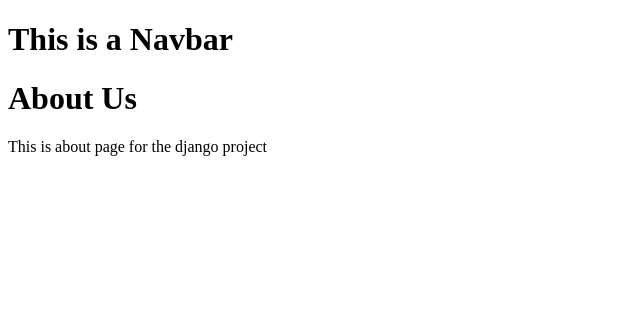
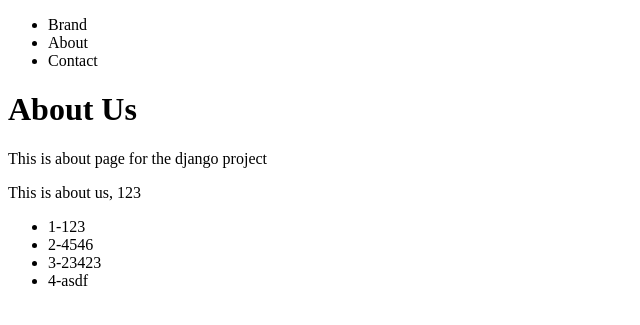
Before and after one commit to GruDev325/PythonDjangoProject33, a Django app: page /about/ in a window 1280 px wide. Shown: the top 325 px of the page, without its empty margins (0-640 px from the left). Run offline with Django 3.2, Linux system fonts and the light colour scheme.

Commit message:
include template tag, context, for loops

```diff
--- a/src/pages/views.py
+++ b/src/pages/views.py
@@ -10,4 +10,9 @@ def contact_view(request, *args, **kwargs):
     return render(request, "contact.html", {})
 
 def about_view(request, *args, **kwargs):
-    return render(request, "about.html", {})
+    my_context = {
+        "my_text": 'This is about us',
+        "my_number": 123,
+        "my_list": [123, 4546, 23423, "asdf"]
+    }
+    return render(request, "about.html", my_context)
--- a/src/templates/about.html
+++ b/src/templates/about.html
@@ -3,4 +3,10 @@
 {% block content %}
     <h1>About Us</h1>
     <p>This is about page for the django project</p>
+    <p>{{my_text}}, {{my_number}}</p>
+    <ul>
+        {% for my_sub_item in my_list %}
+            <li>{{ forloop.counter}}-{{ my_sub_item }}</li>
+        {% endfor %}
+    </ul>
 {% endblock %}
--- a/src/templates/base.html
+++ b/src/templates/base.html
@@ -4,7 +4,8 @@
         <title>Coding For Entrepreneurs is Try Django</title>
     </head>
     <body>
-        <h1>This is a Navbar</h1>
+        {% include 'navbar.html' %}
+
         {% block content %}
         Replace me
         {% endblock %}
--- /dev/null
+++ b/src/templates/navbar.html
@@ -0,0 +1,7 @@
+<nav>
+    <ul>
+        <li>Brand</li>
+        <li>About</li>
+        <li>Contact</li>
+    </ul>
+</nav>
```
